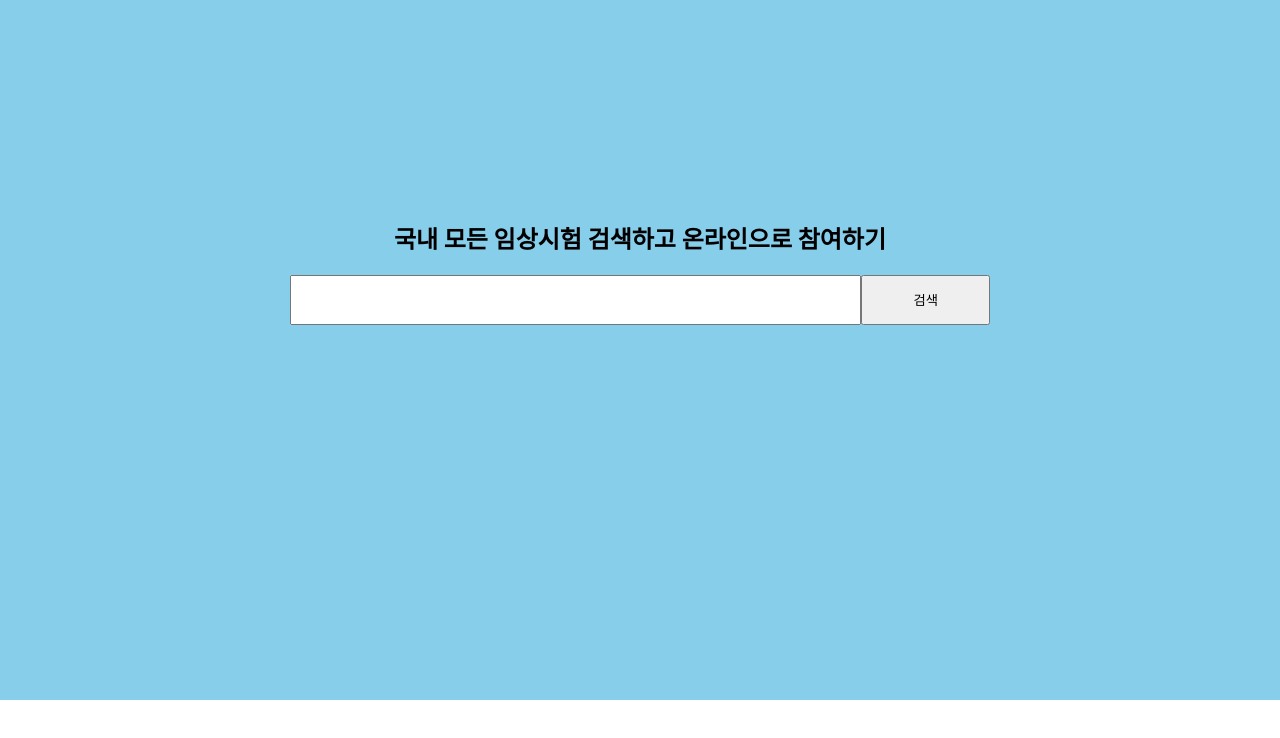
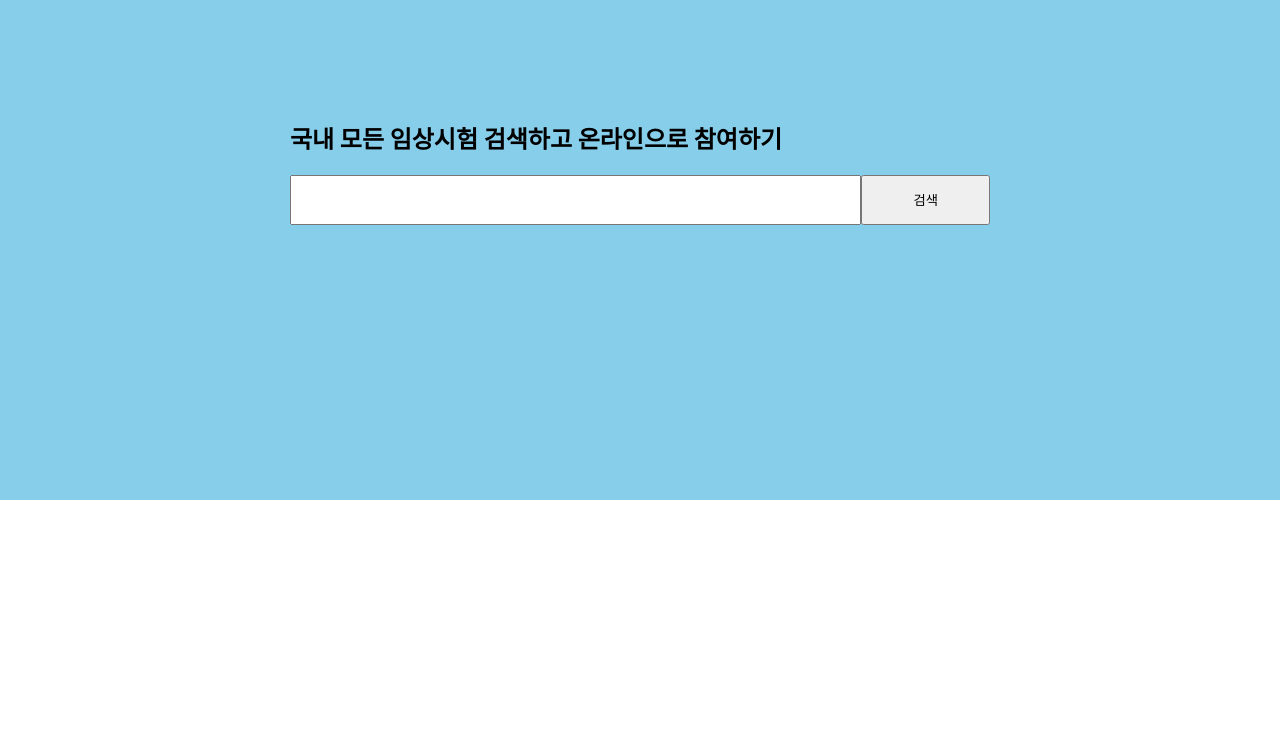
Before and after one commit to dmsgkr02/search-bar, a React (Create React App) app: page / in a window 1280 px wide. Shown: the top 738 px of the page. Built offline with nearby package versions, Linux system fonts and the light colour scheme; no server answers.

Commit message:
Refactor All

```diff
--- a/src/components/SearchForm.tsx
+++ b/src/components/SearchForm.tsx
@@ -4,9 +4,7 @@ import SearchList from './SearchList';
 import { styled } from 'styled-components';
 import { SEARCH_TITLE } from '../constant';
 
-type Props = {};
-
-export default function SearchForm({}: Props) {
+export default function SearchForm() {
   const { inputValue } = useSearchContext();
   const { changeFocus, changeSearchWord, changeActiveIndex } = useSearchContextChange();
 
@@ -17,6 +15,7 @@ export default function SearchForm({}: Props) {
 
   return (
     <Container>
+      <Content>
         <h2>{SEARCH_TITLE}</h2>
         <Form onSubmit={onEnter}>
           <Input
@@ -30,6 +29,7 @@ export default function SearchForm({}: Props) {
           <Button type="submit">검색</Button>
         </Form>
         <SearchList />
+      </Content>
     </Container>
   );
 }
@@ -38,16 +38,19 @@ const Container = styled.div`
   width: 100%;
   height: 500px;
   background-color: skyblue;
-  display: flex;
-  flex-direction: column;
-  align-items: center;
-  padding-top: 200px;
+`;
+
+const Content = styled.div`
+  width: 700px;
+  margin: auto;
+  padding-top: 100px;
 `;
 
 const Form = styled.form`
   width: 700px;
   height: 50px;
   display: flex;
+  margin: auto;
 `;
 
 const Input = styled.input`
--- a/src/components/SearchList.tsx
+++ b/src/components/SearchList.tsx
@@ -3,9 +3,7 @@ import { useSearchContext } from '../context/SearchContext';
 import { Sick } from '../types';
 import { styled } from 'styled-components';
 
-type Props = {};
-
-export default function SearchList({}: Props) {
+export default function SearchList() {
   const { isFocus, keyword, activeIndex } = useSearchContext();
 
   return (
--- a/src/context/SearchContext.tsx
+++ b/src/context/SearchContext.tsx
@@ -5,7 +5,6 @@ import React, {
   useState,
   useCallback,
   useEffect,
-  useRef,
 } from 'react';
 import { Sick } from '../types';
 import { httpClient } from '../api/Http';
@@ -113,7 +112,7 @@ export function SearchContextProvider({ children }: { children: ReactNode }) {
         }
       }
     },
-    [setActiveIndex, keyword, setSearchWord],
+    [setActiveIndex, keyword, setInputValue, searchWord],
   );
 
   return (
```
Also changed, not shown: 1 other file (tests, documents, lock files or other folders). Lines whose indentation alone changed are shown as unchanged.
